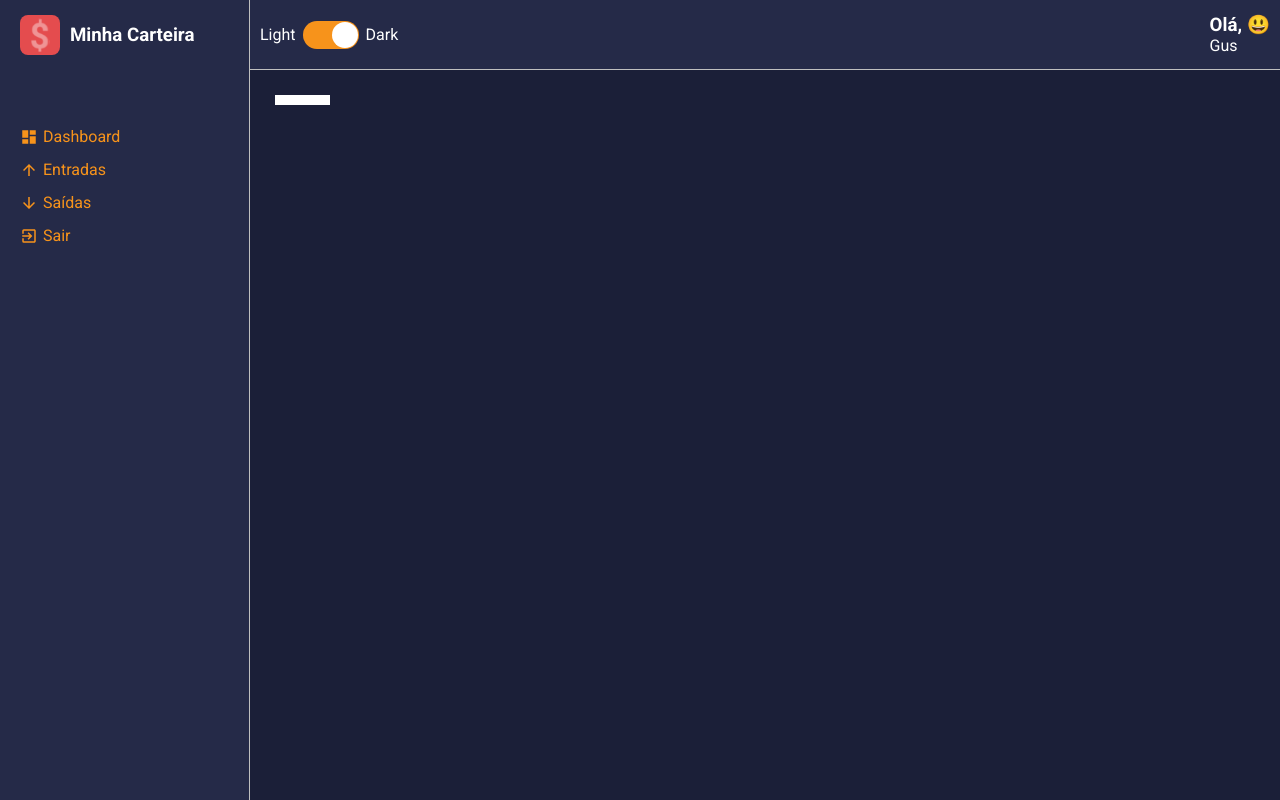
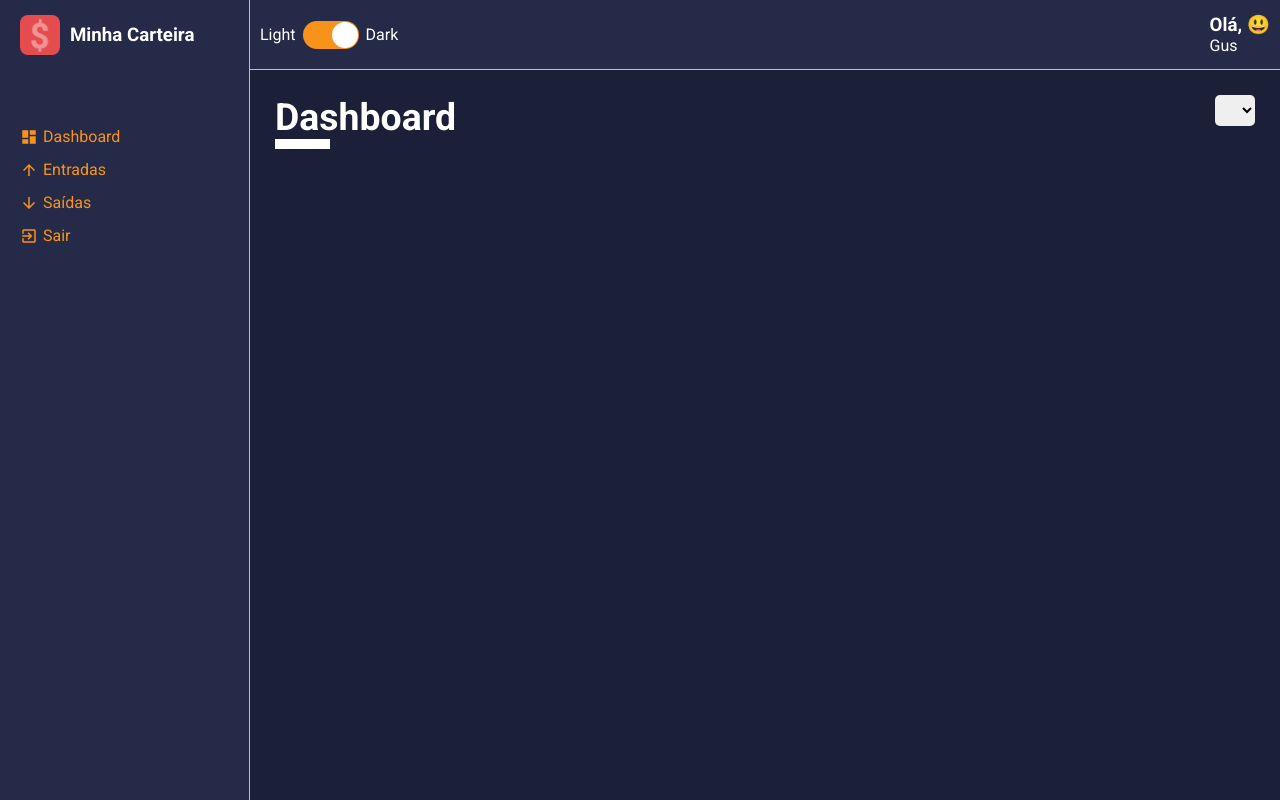
Before and after one commit to gusintheeshell/react-dashboard-financial, a React (Create React App) app: page / in a window 1280 px wide. Built offline with nearby package versions, Linux system fonts and the light colour scheme.

Commit message:
feat: select input component

```diff
--- /dev/null
+++ b/src/components/SelectInput/index.tsx
@@ -0,0 +1,24 @@
+import React from "react"
+
+import { Container } from "./styles"
+
+interface ISelectInputProps {
+  options: {
+    value: string | number
+    label: string | number
+  }[]
+}
+
+const SelectInput: React.FC<ISelectInputProps> = ({ options }) => {
+  return (
+    <Container>
+      <select>
+        {options.map((option) => (
+          <option value={option.value}>{option.label}</option>
+        ))}
+      </select>
+    </Container>
+  )
+}
+
+export default SelectInput
--- /dev/null
+++ b/src/components/SelectInput/styles.ts
@@ -0,0 +1,10 @@
+import styled from "styled-components"
+
+export const Container = styled.div`
+  > select {
+    padding: 7px 10px;
+    border-radius: 5px;
+
+    margin-left: 7px;
+  }
+`
--- a/src/pages/Dashboard/index.tsx
+++ b/src/pages/Dashboard/index.tsx
@@ -3,11 +3,14 @@
 import ContentHeader from "@/components/ContentHeader"
 
 import { Container } from "./styles"
+import SelectInput from "@/components/SelectInput"
 
 const Dashboard: React.FC = () => {
   return (
     <Container>
-      <ContentHeader />
+      <ContentHeader title="Dashboard" lineColor="#fff">
+        <SelectInput options={[]} />
+      </ContentHeader>
     </Container>
   )
 }
```
Also changed, not shown: src/pages/List/index.tsx (+11 -1 lines).
